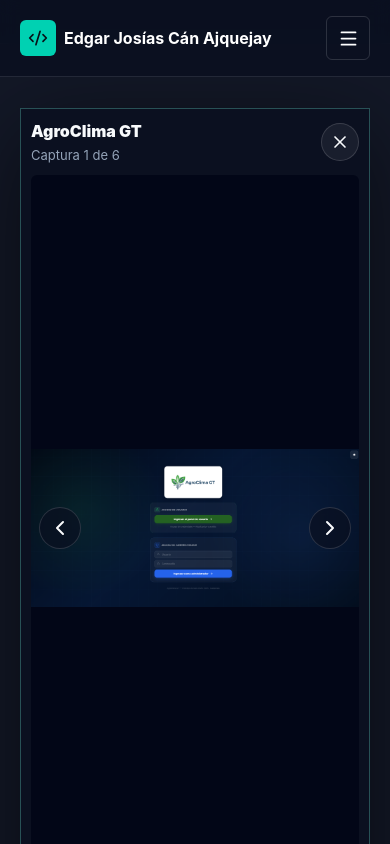
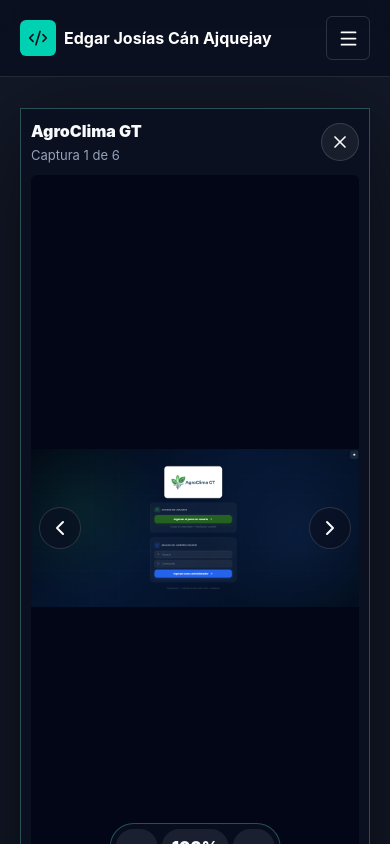
Before and after one commit to joshi20022021/CV_2026, a React (Vite) app: page / in a window 390 px wide. Both pictures are taken after a click on the button 195 px from the left and 2003 px from the top of the page. Shown: the part 1581-2425 px from the top of the page. Built offline with nearby package versions, Linux system fonts and the light colour scheme.

Commit message:
Add mobile image zoom controls

```diff
--- a/src/App.css
+++ b/src/App.css
@@ -335,12 +335,22 @@ a {
   position: relative;
 }
 
+.lightbox-image-scroll {
+  align-items: center;
+  display: flex;
+  height: 100%;
+  justify-content: center;
+  overflow: hidden;
+  width: 100%;
+}
+
 .lightbox-stage img {
   display: block;
   height: 100%;
   max-height: 100%;
   max-width: none;
   object-fit: contain;
+  transform-origin: center;
   width: 100%;
 }
 
@@ -359,6 +369,10 @@ a {
 
 .lightbox-arrow-right {
   right: 12px;
+}
+
+.lightbox-zoom-controls {
+  display: none;
 }
 
 .lightbox-close:hover,
@@ -417,6 +431,16 @@ a {
     width: 100%;
   }
 
+  .lightbox-image-scroll {
+    overflow: auto;
+    overscroll-behavior: contain;
+    touch-action: pan-x pan-y;
+  }
+
+  .lightbox-image-scroll img {
+    transition: transform 160ms ease;
+  }
+
   .lightbox-arrow {
     background: rgba(11, 16, 32, 0.72);
     height: 42px;
@@ -438,6 +462,38 @@ a {
   .lightbox-thumb {
     flex-basis: 74px;
     height: 48px;
+  }
+
+  .lightbox-zoom-controls {
+    align-items: center;
+    background: rgba(11, 16, 32, 0.78);
+    border: 1px solid rgba(117, 246, 224, 0.28);
+    border-radius: 999px;
+    bottom: 10px;
+    display: inline-flex;
+    gap: 4px;
+    left: 50%;
+    padding: 5px;
+    position: absolute;
+    transform: translateX(-50%);
+    z-index: 2;
+  }
+
+  .lightbox-zoom-controls button {
+    background: rgba(255, 255, 255, 0.08);
+    border: 0;
+    border-radius: 999px;
+    color: #f8fafc;
+    cursor: pointer;
+    font-weight: 900;
+    min-height: 34px;
+    min-width: 42px;
+    padding: 6px 10px;
+  }
+
+  .lightbox-zoom-controls button:disabled {
+    color: #64748b;
+    cursor: not-allowed;
   }
 }
 
--- a/src/App.jsx
+++ b/src/App.jsx
@@ -667,6 +667,7 @@ function ProjectLightbox({
   title,
 }) {
   const activeImage = images[activeIndex]
+  const [zoom, setZoom] = useState(1)
 
   useEffect(() => {
     const previousOverflow = document.body.style.overflow
@@ -684,6 +685,18 @@ function ProjectLightbox({
       window.removeEventListener('keydown', handleKeyDown)
     }
   }, [onClose, onNext, onPrevious])
+
+  useEffect(() => {
+    setZoom(1)
+  }, [activeImage])
+
+  const zoomOut = () => {
+    setZoom((value) => Math.max(1, Number((value - 0.25).toFixed(2))))
+  }
+
+  const zoomIn = () => {
+    setZoom((value) => Math.min(2.5, Number((value + 0.25).toFixed(2))))
+  }
 
   return (
     <div className="lightbox" role="dialog" aria-modal="true" aria-label={`Galería de ${title}`}>
@@ -704,10 +717,27 @@ function ProjectLightbox({
           <button className="lightbox-arrow lightbox-arrow-left" type="button" onClick={onPrevious}>
             <ChevronLeft size={24} />
           </button>
-          <img src={activeImage} alt={`${title} captura ampliada ${activeIndex + 1}`} />
+          <div className="lightbox-image-scroll">
+            <img
+              src={activeImage}
+              alt={`${title} captura ampliada ${activeIndex + 1}`}
+              style={{ height: `${zoom * 100}%`, width: `${zoom * 100}%` }}
+            />
+          </div>
           <button className="lightbox-arrow lightbox-arrow-right" type="button" onClick={onNext}>
             <ChevronRight size={24} />
           </button>
+          <div className="lightbox-zoom-controls">
+            <button type="button" onClick={zoomOut} disabled={zoom === 1}>
+              -
+            </button>
+            <button type="button" onClick={() => setZoom(1)}>
+              {Math.round(zoom * 100)}%
+            </button>
+            <button type="button" onClick={zoomIn} disabled={zoom === 2.5}>
+              +
+            </button>
+          </div>
         </div>
         <div className="lightbox-thumbs">
           {images.map((image, index) => (
```
